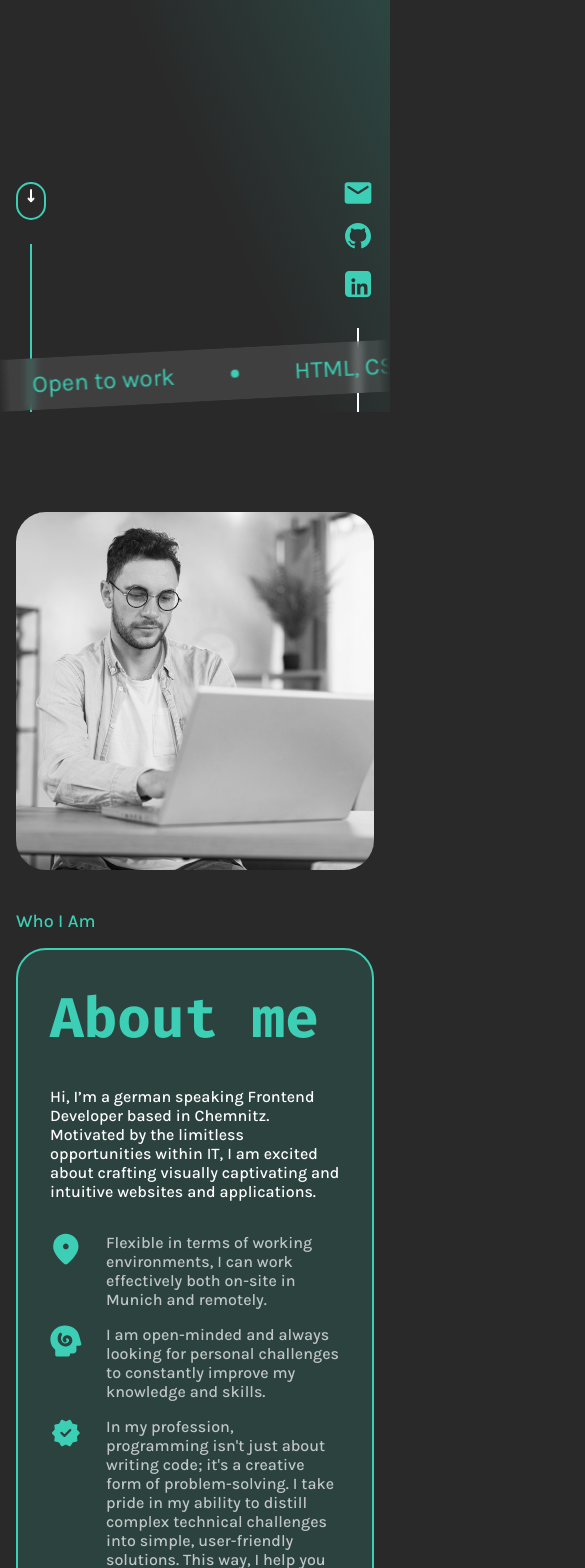
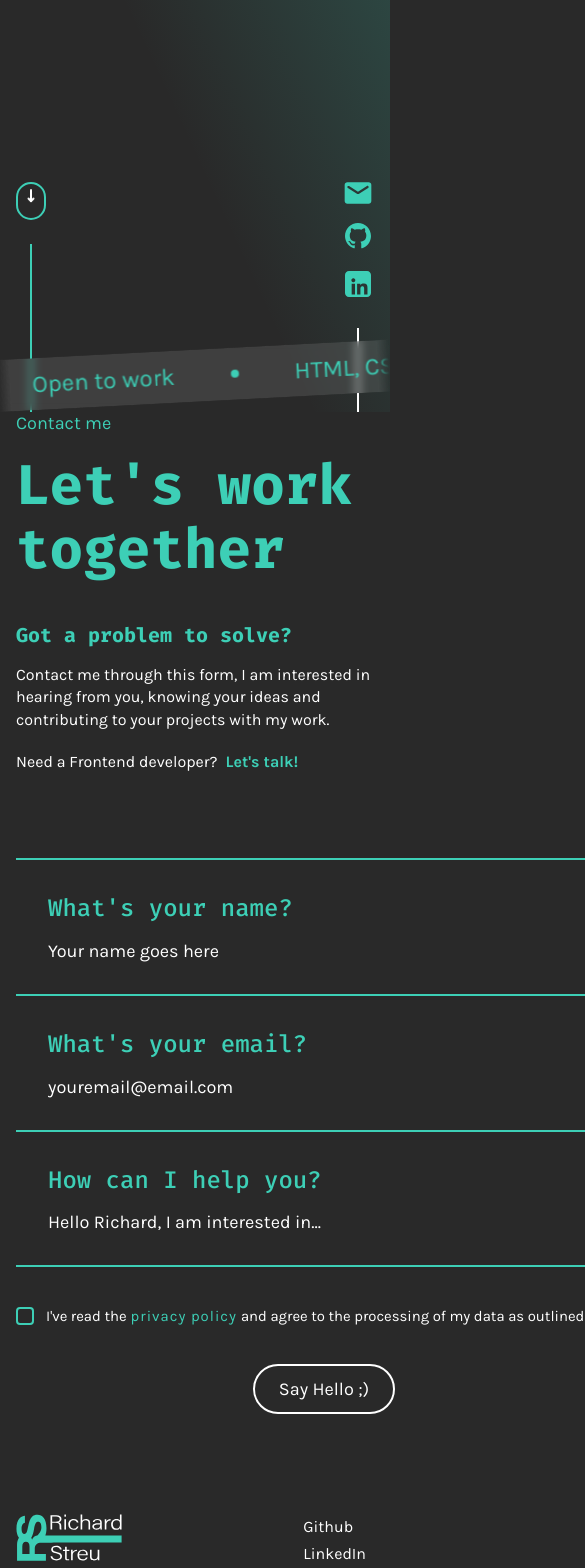
Before and after one commit to RichardStreu/portfolioAngular, an Angular app: page / in a window 390 px wide. Shown: the part 432-2000 px from the top of the page, 585 px wide, since content can reach past the window. Built offline with nearby package versions, Linux system fonts and the light colour scheme.

Commit message:
feat: enhance contact section responsiveness with media queries for improved layout on smaller screens

```diff
--- a/src/app/landing-page/landing-page.component.html
+++ b/src/app/landing-page/landing-page.component.html
@@ -1,8 +1,8 @@
 <main>
   <app-a-hero></app-a-hero>
-  <app-b-aboutme></app-b-aboutme>
-  <app-c-skillset></app-c-skillset>
-  <app-d-projects></app-d-projects>
-  <app-e-references></app-e-references>
-  <!-- <app-f-contact></app-f-contact> -->
+  <!-- <app-b-aboutme></app-b-aboutme> -->
+  <!-- <app-c-skillset></app-c-skillset> -->
+  <!-- <app-d-projects></app-d-projects> -->
+  <!-- <app-e-references></app-e-references> -->
+  <app-f-contact></app-f-contact>
 </main>
--- a/src/app/landing-page/sections/f-contact/contact-text/contact-text.component.scss
+++ b/src/app/landing-page/sections/f-contact/contact-text/contact-text.component.scss
@@ -9,6 +9,10 @@
     font-size: 1.5rem;
     color: $color-highLight;
     padding-bottom: 1.25rem;
+
+    @media (max-width: 1250px ) {
+      font-size: 1.13rem;
+    }
   }
 
   .letsWork {
@@ -18,6 +22,10 @@
     font-weight: 700;
     color: $color-highLight;
     padding-bottom: 2.5rem;
+
+    @media (max-width: 1250px ) {
+      font-size: 3.5rem;
+    }
   }
 
   .solve {
@@ -26,6 +34,10 @@
     font-weight: 700;
     color: $color-highLight;
     padding-bottom: 1rem;
+
+    @media (max-width: 1250px ) {
+      font-size: 1.25rem;
+    }
   }
 
   .myWorkDev {
--- a/src/app/landing-page/sections/f-contact/f-contact.component.scss
+++ b/src/app/landing-page/sections/f-contact/f-contact.component.scss
@@ -3,10 +3,18 @@
 .contact-section {
   padding-bottom: 144px;
 
+  @media (max-width: 1250px ) {
+    padding-bottom: 100px;
+  }
+
   .contentWrapper {
     display: flex;
     flex-direction: row;
     gap: 64px;
+
+    @media (max-width: 1000px ) {
+      flex-direction: column;
+    }
 
     .contactTextContainer {
       flex: 1;
@@ -14,6 +22,11 @@
 
     .contactFormContainer{
       width: 616px;
+
+      @media (max-width: 1000px ) {
+        margin-left: auto;
+        margin-right: auto;
+      }
     }
   }
 }
```
